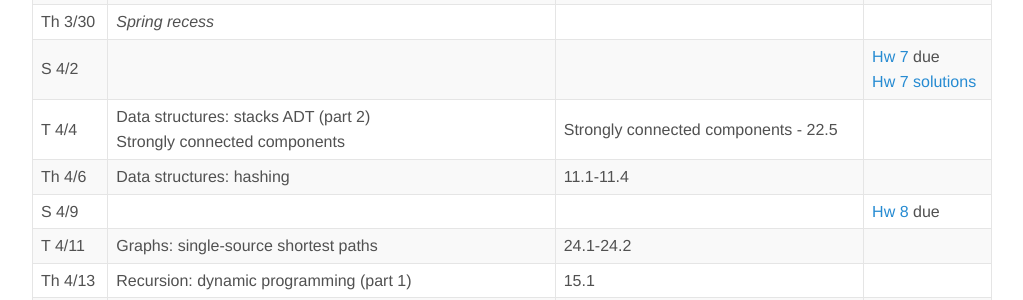
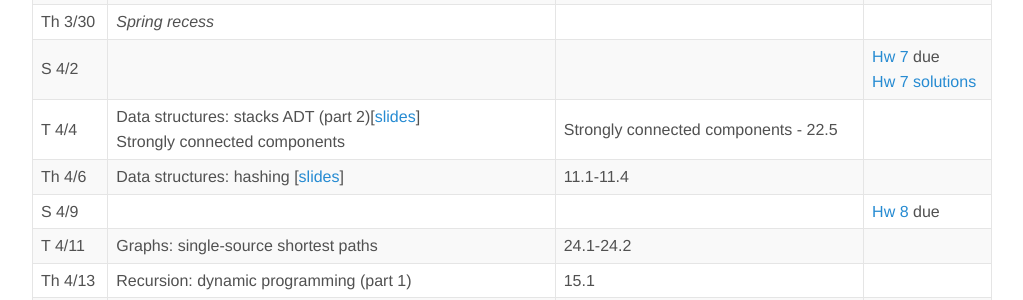
Before and after one commit to jnylam/jnylam.github.io, a Jekyll site: the page built from _courses/146-s17/index.md, in a window 1280 px wide and 900 px high, scrolled down 1591 px. Shown: the part 152-452 px from the top of the window, without its empty margins (128-1151 px from the left). Built offline with Jekyll 4.4.1, drawn with Linux system fonts in a browser that asks for light colours.

Commit message:
Update schedule

```diff
--- a/_courses/146-s17/index.md
+++ b/_courses/146-s17/index.md
@@ -38,8 +38,8 @@ S 3/26 | | | Hw 7 not due
 T 3/28 | _Spring recess_ |
 Th 3/30 | _Spring recess_ |
 S 4/2 | | | [Hw 7](homework07.html) due<br>[Hw 7 solutions](hw07.pdf)
-T 4/4 | Data structures: stacks ADT (part 2)<br>Strongly connected components | Strongly connected components - 22.5
-Th 4/6 | Data structures: hashing | 11.1-11.4
+T 4/4 | Data structures: stacks ADT (part 2)[[slides](tarjan.pdf)]<br>Strongly connected components | Strongly connected components - 22.5
+Th 4/6 | Data structures: hashing [[slides](hashtable.pdf)] | 11.1-11.4
 S 4/9 | | | [Hw 8](homework08.html) due
 T 4/11 | Graphs: single-source shortest paths | 24.1-24.2
 Th 4/13 | Recursion: dynamic programming (part 1) | 15.1
```
